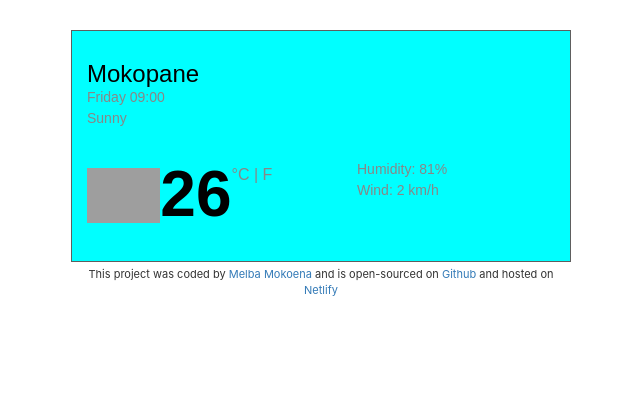
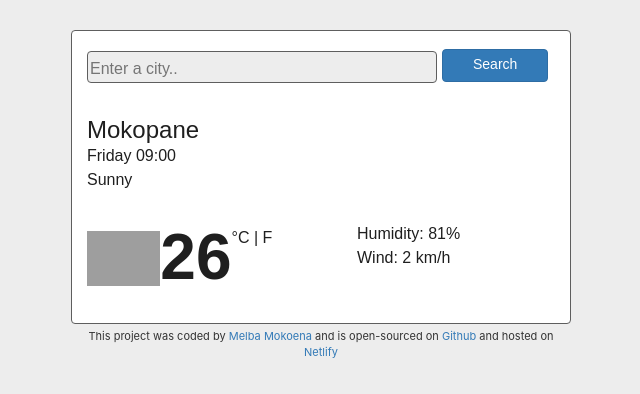
Before and after one commit to Mel-mok/Homework-React, a React (Create React App) app: page / in a window 1280 px wide. Shown: the top 394 px of the page, without its empty margins (319-959 px from the left). Built offline with nearby package versions, Linux system fonts and the light colour scheme; grey boxes are pictures that could not be loaded; a small style sheet from the web is missing.

Commit message:
.added-final-css

```diff
--- a/src/App.css
+++ b/src/App.css
@@ -7,3 +7,6 @@
   text-align:center;
   margin-top: 5px;
 }
+body{
+  background-color: #ededed;
+}
--- a/src/App.js
+++ b/src/App.js
@@ -1,9 +1,7 @@
 import React from "react";
 import axios from "axios";
 import "bootstrap/dist/css/bootstrap.min.css";
-import Container from "react-bootstrap/Col";
-import Col from "react-bootstrap/Col";
-import Row from "react-bootstrap/Row";
+
 import Weather from "./Weather";
 import "./App.css";
 
@@ -13,15 +11,15 @@ export default function App() {
       <Weather />
       <footer>
         This project was coded by{" "}
-        <a href="" target="_blank" rel="noreferrer">
+        <a href="https://Github/Mel-mok" target="_blank" rel="noreferrer">
           Melba Mokoena
         </a>{" "}
         and is open-sourced on{" "}
-        <a href="" target="_blank" rel="noreferrer">
+        <a href="https://Github/Mel-mok/Homework-React" target="_blank" rel="noreferrer">
           Github
         </a>{" "}
         and hosted on{" "}
-        <a href="#" target="_blank" rel="noreferrer">
+        <a href="https://homework-with-react.netlify.app" target="_blank" rel="noreferrer">
           Netlify
         </a>
       </footer>
--- a/src/Weather.css
+++ b/src/Weather.css
@@ -1,8 +1,26 @@
 .Weather{
  font-family: Arial, Helvetica, sans-serif;
-    background-color: aqua;
+    background-color: #fff;
     border: 1px solid #5e5e5e;
-    color: rgb(135,135,135);
+    border-radius: 4px;
+    color: #1f1f1f;
+}
+form{
+    margin-top:20px;
+
+}
+.Cities{
+    line-height:1.5;
+    font-size:16px;
+    width: 350px;
+    border: 1px solid #5e5e5e;
+    border-radius: 4px;
+    padding-top:5px;
+    background-color: #ededed;
+}
+.btn{
+    margin:-4px 5px 5px;
+    padding: 4px 30px 7px;
 }
 .row{
     display: flex;
@@ -12,7 +30,7 @@
 .Weather h1{
     font-size:24px;
     margin:30px 0 0;
-    color:black;
+    color: #1f1f1f;
 }
 .column1{
     width:250px;
@@ -28,8 +46,8 @@
 .Weather li{
     list-style:none;
     text-align:start;
-    line-height: 1.5
-
+    line-height: 1.5;
+    Font-size: 16px;
 }
 ul{
     margin: 0;
@@ -38,7 +56,7 @@ ul{
 .Temperature{
     font-size: 64px;
     font-weight:bold;
-    color:black;
+    color: #1f1f1f;
 
 }
 .icon{
--- a/src/Weather.js
+++ b/src/Weather.js
@@ -5,6 +5,10 @@ export default function Weather() {
   return (
     <div className="Weather">
       <div className="container">
+        <form>
+          <input type="search" placeholder="Enter a city.." className="Cities"/>
+          <input type="submit" value="Search" className="btn btn-primary"/>
+        </form>
         <h1>Mokopane</h1>
         <ul>
           <li>Friday 09:00</li>
```
